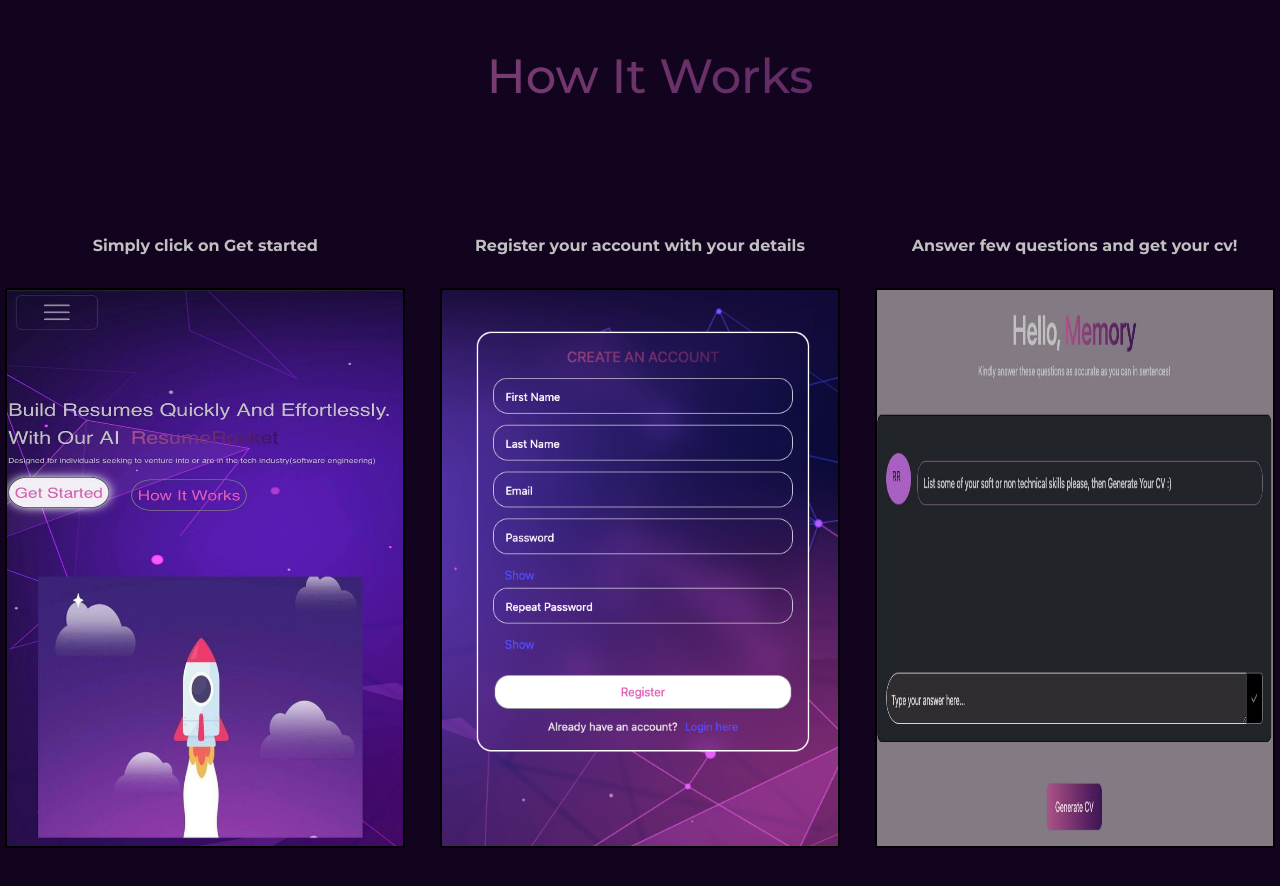
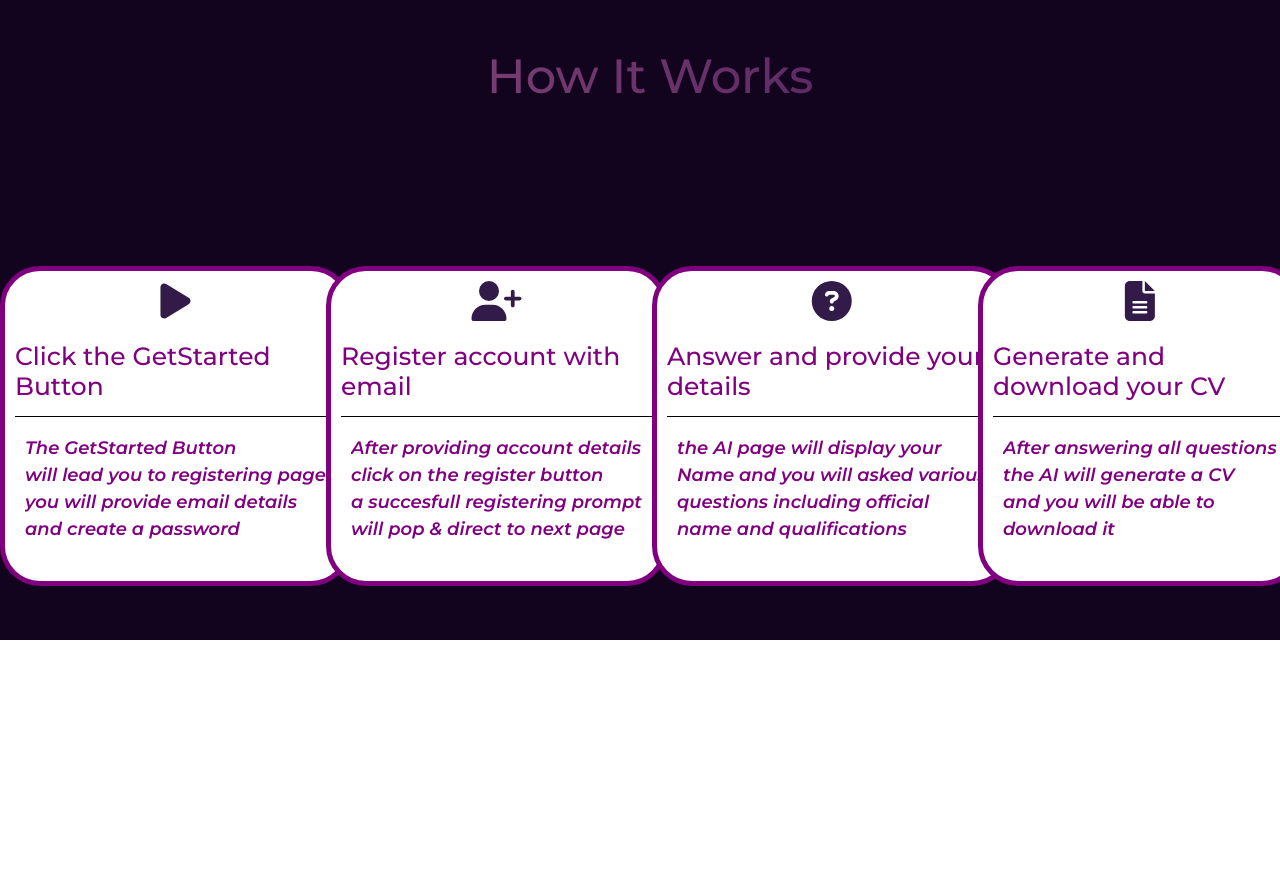
Before and after one commit to habibaadam/ResumeRocket, a React (Create React App) app in the folder client-src/rocket-front/: page /colum in a window 1280 px wide. Shown: the top 886 px of the page. After the commit the page ends 800 px from the top, so only its background shows below. Built offline with nearby package versions, Linux system fonts and the light colour scheme; a web font is replaced by a local one; what @react-pdf/renderer would draw is missing.

Commit message:
the colum layout revamped

```diff
--- a/client-src/rocket-front/src/allComponents/Columlayout.js
+++ b/client-src/rocket-front/src/allComponents/Columlayout.js
@@ -1,8 +1,8 @@
 import React from 'react';
 import '../allStyles//manual.css';
-import image1 from '../images/image1.jpg';
-import image2 from '../images/image2.png';
-import image4 from '../images/image4.jpg';
+import { FontAwesomeIcon } from "@fortawesome/react-fontawesome";
+import { faPlay, faQuestionCircle, faUserPlus,faFileAlt} from "@fortawesome/free-solid-svg-icons";
+
 import AOS from 'aos';
 import 'aos/dist/aos.css';
 AOS.init();
@@ -12,19 +12,76 @@ export default function Columlayout() {
   return (
     <div className="contain">
       <div className="row h-100">
-       <h1 className="mt-5 text-center resume"> How It Works</h1>
-        <div className="col-md-4 d-flex" data-aos="fade-up" data-aos-duration="1000">
-          <p className="instruct text-center mt-3 fs-6 ">Simply click on Get started</p>
-          <img className="image_classs" src={image1} alt="image1" />
+        <h1 className="mt-5 text-center resume">How It Works</h1>
+        <div
+          className="col-md-3 d-flex" // Changed from col-md-4 to col-md-3
+          data-aos="fade-up"
+          data-aos-duration="1000"
+        >
+          <div className="containers">
+            <div className="content">
+              <FontAwesomeIcon icon={faPlay} />
+              <h6 className="para">Click  the GetStarted Button</h6>
+              <p className="info"> The GetStarted Button<br></br>
+                will lead you to  registering page<br></br>
+                you will provide email details <br></br>
+                and create a password <br></br>
+              </p>
+            </div>
           </div>
-        <div className="col-md-4 d-flex" data-aos="fade-up" data-aos-duration="1000">
-          <p className=" instruct text-center mt-3 fs-6 ">Register your account with your details</p>
-          <img className="image_classs" src={image2} alt="image2" />
+        </div>
+        <div
+          className="col-md-3 d-flex" // Changed from col-md-4 to col-md-3
+          data-aos="fade-up"
+          data-aos-duration="1000"
+        >
+          <div className="containers">
+            <div className="content">
+              <FontAwesomeIcon icon={faUserPlus} />
+              <h6 className="para">Register account with email </h6>
+              <p className="info">After  providing account details<br></br>
+                click on the register button<br></br>
+                a succesfull registering prompt<br></br>
+                will pop & direct to next page<br></br>
+              </p>
+            </div>
           </div>
-        <div className="col-md-4 d-flex" data-aos="fade-up" data-aos-duration="1000">
-          <p className=" instruct text-center mt-3 fs-6"> Answer few questions and get your cv!</p>
-          <img className="image_classs" src={image4} alt="image4" />
+        </div>
+        <div
+          className="col-md-3 d-flex" // Changed from col-md-4 to col-md-3
+          data-aos="fade-up"
+          data-aos-duration="1000"
+        >
+          <div className="containers">
+            <div className="content">
+              <FontAwesomeIcon icon={faQuestionCircle} />
+              <h6 className="para">Answer and provide your details </h6>
+              <p className="info">the AI page will display your <br></br>
+                Name and you will asked various<br></br>
+                questions including official<br></br>
+                name and qualifications<br></br>
+
+              </p>
+            </div>
           </div>
+        </div>
+        <div
+          className="col-md-3 d-flex" // Changed from col-md-4 to col-md-3
+          data-aos="fade-up"
+          data-aos-duration="1000"
+        >
+          <div className="containers">
+            <div className="content">
+              <FontAwesomeIcon icon={faFileAlt} />
+              <h6 className="para">Generate and download your CV</h6>
+              <p className="info">After answering all questions<br></br>
+                the AI will generate a CV<br></br>
+                and you will be able to<br></br>
+                download it<br></br>
+              </p>
+            </div>
+          </div>
+        </div>
       </div>
     </div>
   );
--- a/client-src/rocket-front/src/allStyles/manual.css
+++ b/client-src/rocket-front/src/allStyles/manual.css
@@ -1,24 +1,65 @@
 div.contain {
-    height: 120vh;
-    background-color:  rgb(18, 3, 31);
+    height: 80vh;
+    background-color:rgb(18, 3, 31);
     font-family: "Montserrat", sans-serif;
     width: 100%;
 }
-
 .col-md-4 {
     display: flex;
     flex-direction: column;
     font-weight: bolder;
     align-items: center;
 }
+.para {
+    color: purple;
+    font-size: 15px;
+    text-align: center;
+    margin-top: 20px;
+    border-bottom: black 1px solid;
+    padding-bottom: 15px;
 
-.image_classs {
+}
+.info{
+    color: purple;
+    text-align: left;
+    font-weight:600;
+    font-size: large;
+    font-style: italic;
+    margin-top: 10px;
+
+}
+
+.containers {
     order: 2;
     width: 50vh;
-    height: 70vh;
-    margin-top: 30px;
-    border-radius: 2px;
-    border: 2px solid black;
+    height: 40vh;
+    border-radius: 40px;
+    /* Makes corners a little bit round */
+    padding: 10px;
+    border: 5px solid purple;
+    /* Sets the border color to black */
+    display: block;
+    margin: auto;
+    background-color: white;
+}
+
+.para {
+    color: purple;
+    font-size: 25px;
+    margin-top: 20px;
+    text-align: left;
+
+}
+.content {
+    color: rgb(50, 27, 72);
+    display: flex;
+    align-items: flex;
+    flex-direction: column;
+    justify-content: flex-start;
+    /* Align items to the start of the container */
+    height: 100%;
+    width: 100%;
+    font-size: 40px;
 }
 
 p.instruct {
```
